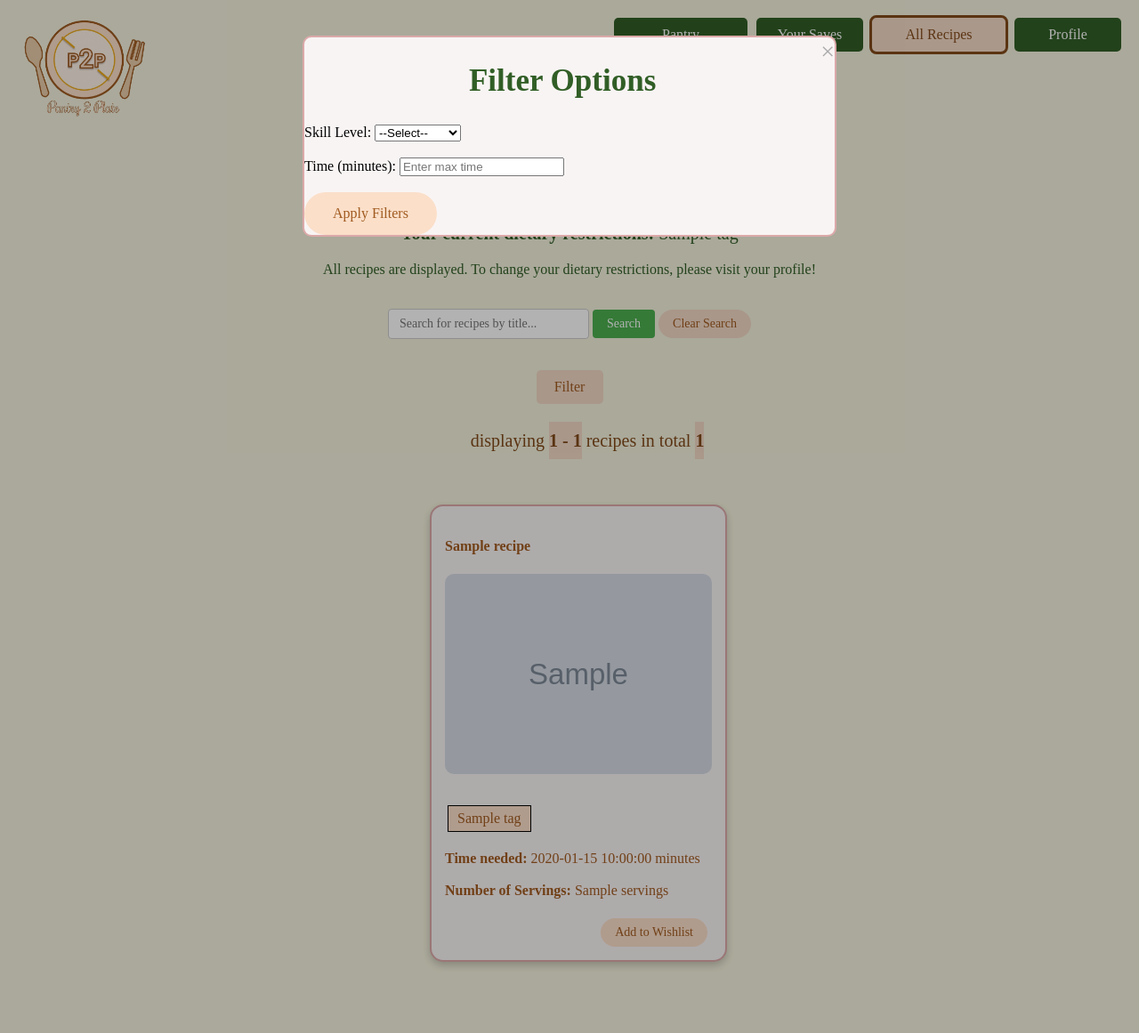
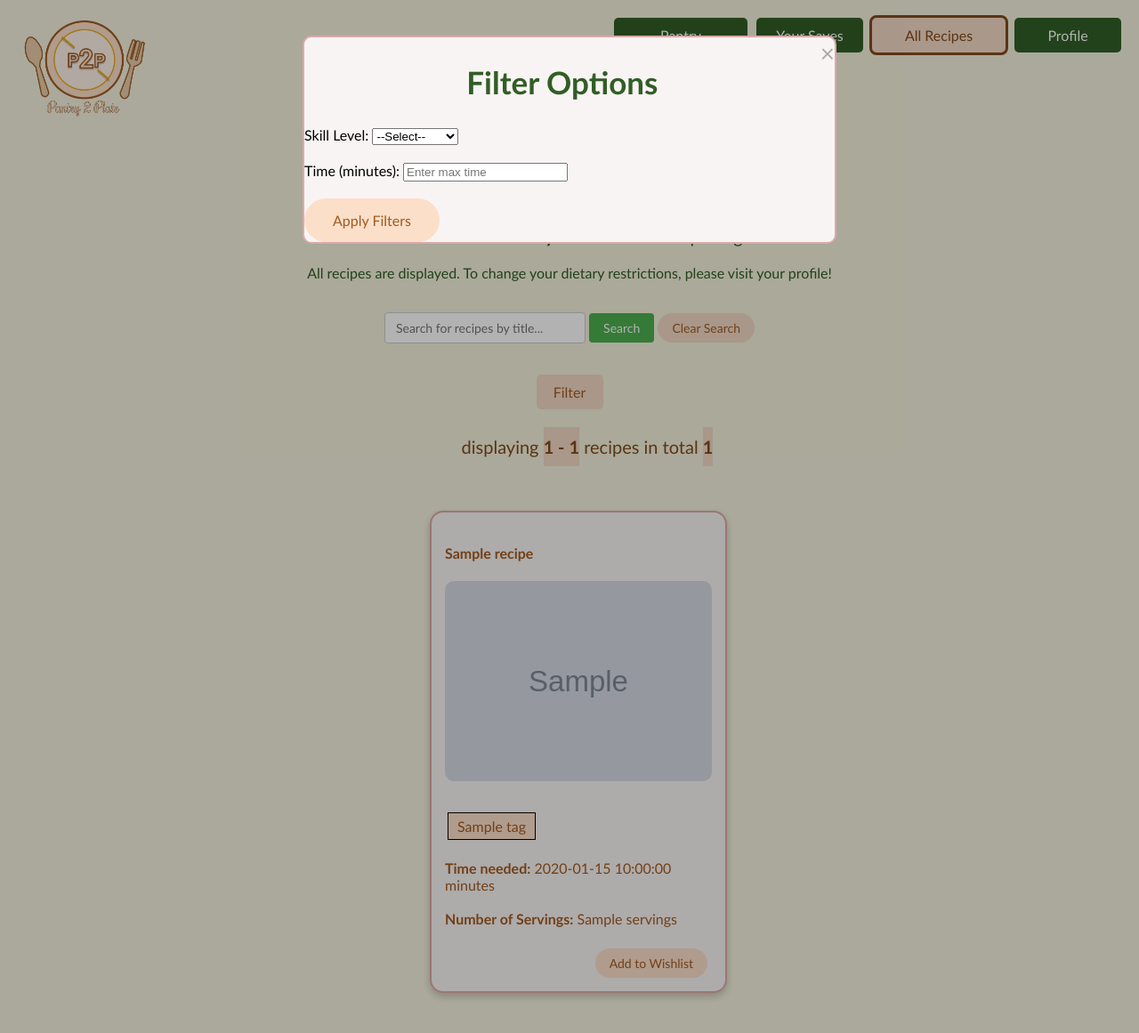
Before and after one commit to kaylaxu15/pantry_2_plate, a Flask app: page /all_recipes in a window 1280 px wide, after a click on "Filter". Shown: the top 1161 px of the page at 89% size. Run offline with Flask 3, Linux system fonts and the light colour scheme; the visitor is signed in with stand-in values (Sample User, id 1); grey boxes marked "Sample" are stand-in pictures; a database or web service that is not in the repository returns one stand-in record (values such as "Sample title"); some libraries are stand-ins or nearby versions.

Commit message:
change font

```diff
--- a/static/styles.css
+++ b/static/styles.css
@@ -17,7 +17,7 @@ textarea:focus::placeholder {
     resize: none;
     overflow: hidden;
     text-align: left;
-    font-family: "Times New Roman", Times, serif;
+    font-family: "Optima", sans-serif;
     font-size: 16px;
     color: #A15B20;
     transition: transform 0.3s, box-shadow 0.3s;
@@ -65,7 +65,7 @@ textarea:focus::placeholder {
     border-radius: 30px;
     cursor: pointer;
     align-self: flex-end;
-    font-family: "Times New Roman", Times, serif;
+    font-family: "Optima", sans-serif;
 }
 .submit-button:hover {
     outline: 3px solid #824A1A;
@@ -112,7 +112,7 @@ h1 {
     color: #315E26;
     margin: 20px;
     text-align: center;
-    font-family: "Times New Roman", Times, serif;
+    font-family: "Optima", sans-serif;
 }
 
 h2 {
@@ -120,7 +120,7 @@ h2 {
     color: #315E26;
     /*margin: 20px;*/
     text-align: center;
-    font-family: "Times New Roman", Times, serif;
+    font-family: "Optima", sans-serif;
 }
 
 h3 {
@@ -146,7 +146,7 @@ p {
     font-size: 25px;
     color: #315E26;
     margin: 20px;
-    font-family: "Times New Roman", Times, serif;
+    font-family: "Optima", sans-serif;
 }
 
 #SearchBox {
@@ -203,14 +203,14 @@ p {
     max-height: 500px;
     overflow-y: auto;
     border: 1px solid black;
-    font-family: "Times New Roman", Times, serif;
+    font-family: "Optima", sans-serif;
 }
 
 .pantry-summary {
     margin: 20px auto;
     text-align: center;
     color: #315E26;
-    font-family: "Times New Roman", Times, serif;
+    font-family: "Optima", sans-serif;
 }
 
 table {
@@ -287,7 +287,7 @@ th, td {
     flex-flow: row wrap;
     align-items: stretch;
     cursor: default;
-    font-family: "Times New Roman", Times, serif;
+    font-family: "Optima", sans-serif;
 }
 
 
@@ -304,7 +304,7 @@ button {
     cursor: pointer;
     font-size: 16px;
     border-radius: 30px;
-    font-family: "Times New Roman", Times, serif;
+    font-family: "Optima", sans-serif;
 }
 
 
@@ -319,7 +319,7 @@ button {
     background-color: rgba(0, 0, 0, 0.3);
     padding-top: 40px;
     z-index: 1000;
-    font-family: "Times New Roman", Times, serif;
+    font-family: "Optima", sans-serif;
 }
 .modal-content {
     background-color: #f9f4f4;
@@ -332,7 +332,7 @@ button {
     overflow-y: auto;
     box-sizing: border-box;
     position: relative;
-    font-family: "Times New Roman", Times, serif;
+    font-family: "Optima", sans-serif;
 }
 .modal-content img {
     border-radius: 10px;
@@ -342,7 +342,7 @@ button {
 }
 .modal-content h2 {
     text-align: center;
-    font-family: "Times New Roman", Times, serif;
+    font-family: "Optima", sans-serif;
 }
 .modal-content h2 a {
     font-size: 40px;
@@ -375,7 +375,7 @@ button {
     right: 20px;
     text-align: right;
     margin: 0;
-    font-family: "Times New Roman", Times, serif;
+    font-family: "Optima", sans-serif;
 }
 
 .close {
@@ -383,7 +383,7 @@ button {
     float: right;
     font-size: 28px;
     cursor: pointer;
-    font-family: "Times New Roman", Times, serif;
+    font-family: "Optima", sans-serif;
 }
 
 .filter-button {
@@ -399,7 +399,7 @@ button {
     text-decoration: none;
     text-align: center;
     font-size: 16px;
-    font-family: "Times New Roman", Times, serif;
+    font-family: "Optima", sans-serif;
 }
 
 .filter-button:hover {
@@ -417,7 +417,7 @@ button {
     display: flex;
     gap: 10px;
     justify-content: center;
-    font-family: "Times New Roman", Times, serif;
+    font-family: "Optima", sans-serif;
 }
 
 .search-box input[type="text"] {
@@ -427,7 +427,7 @@ button {
     border-radius: 4px;
     font-size: 14px;
     min-width: 200px;
-    font-family: "Times New Roman", Times, serif;
+    font-family: "Optima", sans-serif;
 }
 
 .search-box select {
@@ -447,7 +447,7 @@ button {
     color: white;
     cursor: pointer;
     font-size: 14px;
-    font-family: "Times New Roman", Times, serif;
+    font-family: "Optima", sans-serif;
 }
 
 .search-box .search-button:hover {
@@ -465,14 +465,14 @@ button {
     font-size: 20px;
     color: #824A1A;
     width: 100%;
-    font-family: "Times New Roman", Times, serif;
+    font-family: "Optima", sans-serif;
 }
 .pagination-page-info b {
     color: #824A1A;
     background: #f3d9c6;
     padding: 10px 0;
     font-size: 100%;
-    font-family: "Times New Roman", Times, serif;
+    font-family: "Optima", sans-serif;
 
 }
 
@@ -626,7 +626,7 @@ button {
     z-index:100;
     position: relative;
     top: 0;
-    font-family: "Times New Roman", Times, serif;
+    font-family: "Optima", sans-serif;
 }
 
 .logo-container {
@@ -684,7 +684,7 @@ button {
     min-width: 120px;
     text-align: center;
     font-size: 16px;
-    font-family: "Times New Roman", Times, serif;
+    font-family: "Optima", sans-serif;
     text-decoration: none;
 }
 
```
Also changed, not shown: other parts of static/styles.css (+22 -22 lines).
